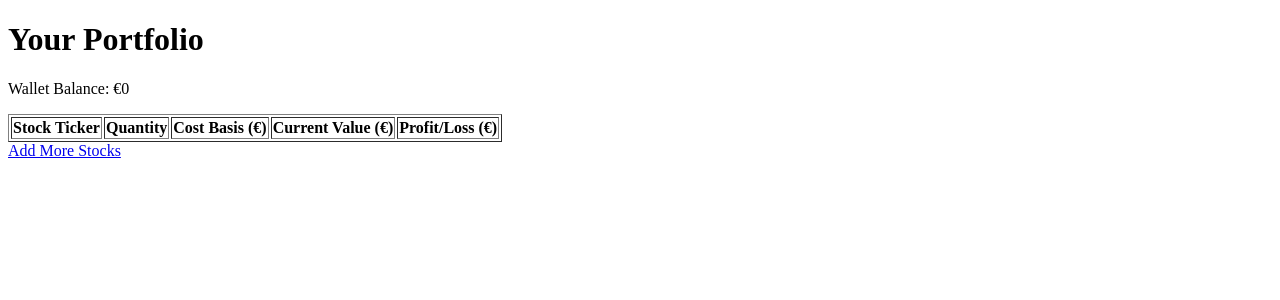
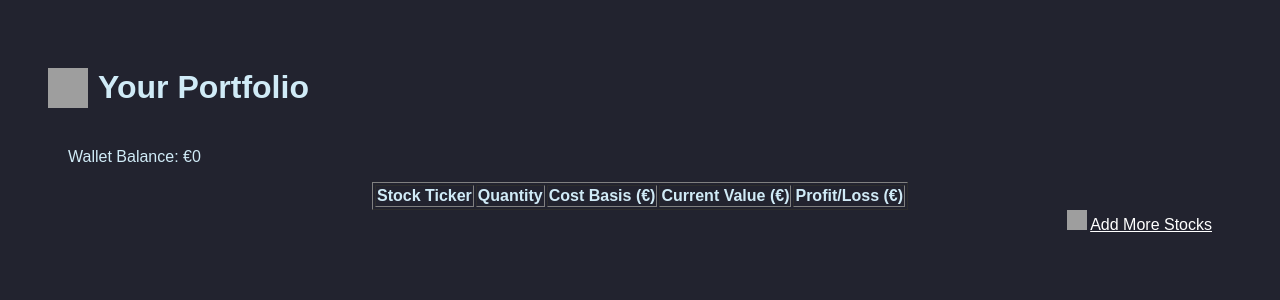
Before and after one commit to xvucf/yfinproject, a Flask app: page /portfolio in a window 1280 px wide. Shown: the top 300 px of the page. Run offline with Flask 3, Linux system fonts and the light colour scheme; lists and menus that the app fills with data are empty; grey boxes are pictures that could not be loaded.

Commit message:
new design

```diff
--- a/templates/portfolio.html
+++ b/templates/portfolio.html
@@ -1,12 +1,17 @@
 <!DOCTYPE html>
 <html>
 <head>
+    <link rel="stylesheet" href="{{ url_for('static', filename='style.css') }}">
     <title>Your Portfolio</title>
 </head>
 <body>
+    <div style="display: flex; align-items: center; gap: 10px; margin-bottom: 20px;">
+        <img src="{{ url_for('static', filename='7.jpg') }}" style="width: 40px; height: 40px;">
         <h1>Your Portfolio</h1>
-    <p>Wallet Balance: €{{ wallet }}</p>
-    <table border="1">
+    </div>
+    <p style="text-align: left; margin-left: 20px;">Wallet Balance: €{{ wallet }}</p>
+    <div style="text-align: center;">
+        <table border="1" style="margin: 0 auto;">
             <tr>
                 <th>Stock Ticker</th>
                 <th>Quantity</th>
@@ -26,6 +31,11 @@
             </tr>
             {% endfor %}
         </table>
-    <a href="/stockfinder">Add More Stocks</a>
+    </div>
+
+    <div style="text-align: right; margin-right: 20px;">
+        <img src="{{ url_for('static', filename='8.jpg') }}" style="width: 20px; height: 20px;">
+        <a href="/stockfinder" style="color: white;">Add More Stocks</a>
+    </div>
 </body>
 </html>
```
Lines whose indentation alone changed are shown as unchanged.
